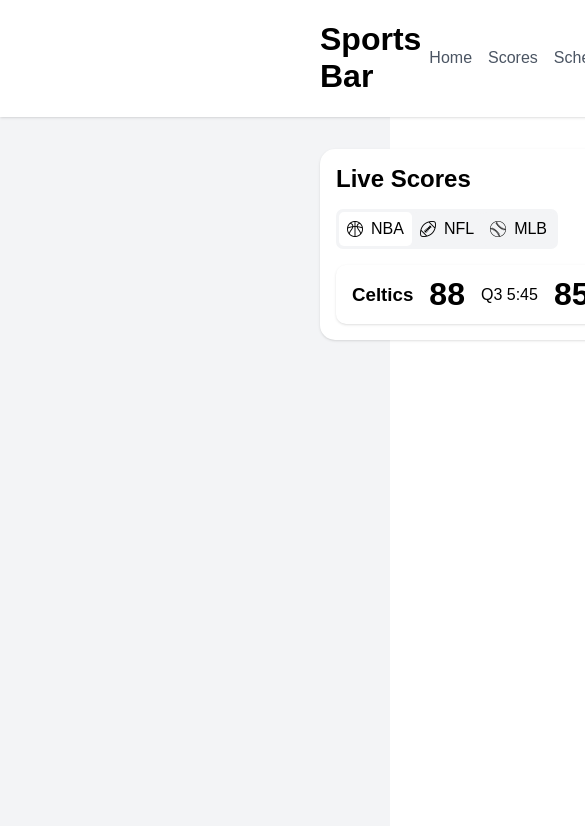
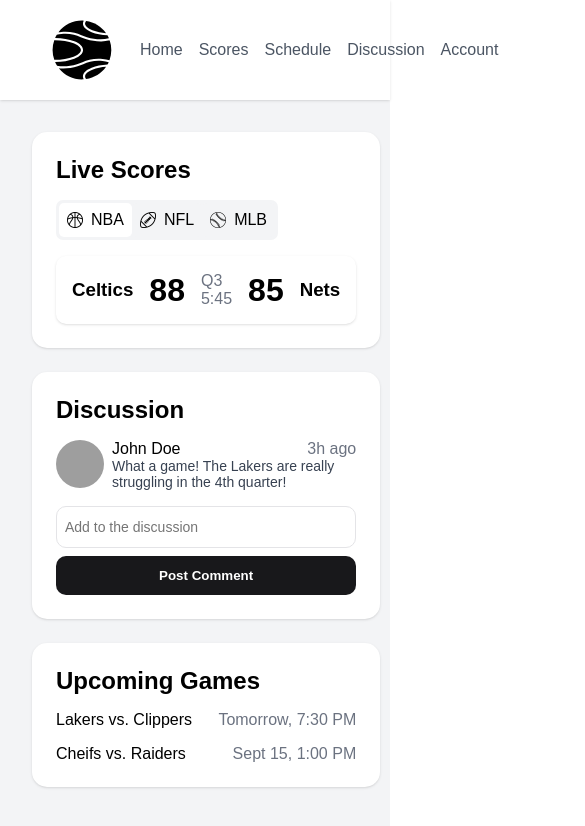
Before and after one commit to humandavey/sports-bar, a React (Vite) app in the folder client/: page / in a window 390 px wide. Shown: the top 826 px of the page, 585 px wide, since content can reach past the window. Built offline with nearby package versions, Linux system fonts and the light colour scheme; grey boxes are pictures that could not be loaded.

Commit message:
feat: much more responsive, navigatable, added upcoming games card

```diff
--- a/client/src/components/ChatMessage.tsx
+++ b/client/src/components/ChatMessage.tsx
@@ -10,7 +10,7 @@ export default ({name, timestamp, content}: ChatMessageProps) => {
     const seconds = (Date.now() / 1000) - timestamp;
     const minutes = seconds / 60;
     const hours = minutes / 60;
-    const days = hours / 60;
+    const days = hours / 24;
     if (days >= 1) return Math.floor(days) + 'd ago';
     if (hours >= 1) return Math.floor(hours) + 'h ago';
     if (minutes >= 1) return Math.floor(minutes) + 'm ago';
--- a/client/src/components/Header.tsx
+++ b/client/src/components/Header.tsx
@@ -7,13 +7,13 @@ export default () => {
   return (
     <>
       <div className='header-container'>
-        <h1 className='header-title'>Sports Bar</h1>
+        <img tabIndex={0} className='header-img' src='./logo_black.svg' />
         <div className='header-nav'>
-          <p className='header-nav-item' onClick={() => navigate('/')}>Home</p>
-          <p className='header-nav-item' onClick={() => navigate('/scores')}>Scores</p>
-          <p className='header-nav-item' onClick={() => navigate('/schedule')}>Schedule</p>
-          <p className='header-nav-item' onClick={() => navigate('/discussion')}>Discussion</p>
-          <p className='header-nav-item' onClick={() => navigate('/account')}>Account</p>
+          <p tabIndex={0} className='header-nav-item' onClick={() => navigate('/')}>Home</p>
+          <p tabIndex={0} className='header-nav-item' onClick={() => navigate('/scores')}>Scores</p>
+          <p tabIndex={0} className='header-nav-item' onClick={() => navigate('/schedule')}>Schedule</p>
+          <p tabIndex={0} className='header-nav-item' onClick={() => navigate('/discussion')}>Discussion</p>
+          <p tabIndex={0} className='header-nav-item' onClick={() => navigate('/account')}>Account</p>
         </div>
       </div>
     </>
--- a/client/src/components/LeagueSelectorChip.tsx
+++ b/client/src/components/LeagueSelectorChip.tsx
@@ -8,7 +8,7 @@ export default ({name, selected, onSelect}: LeagueSelectorChipProps) => {
 
   return (
     <>
-      <div className='league-selector-button' style={{backgroundColor: selected === name ? 'white' : 'rgb(243, 244, 246, var(--tw-bg-opacity, 1))'}} onClick={() => onSelect(name)}>
+      <div tabIndex={0} className='league-selector-button' style={{backgroundColor: selected === name ? 'white' : 'rgb(243, 244, 246, var(--tw-bg-opacity, 1))'}} onClick={() => onSelect(name)}>
         <img src={'./leagues/' + name.toLowerCase() + '.png'} className='league-selector-img' />
         <p style={{margin: 0}}>{name.toUpperCase()}</p>
       </div>
--- a/client/src/components/ScorePreview.tsx
+++ b/client/src/components/ScorePreview.tsx
@@ -16,7 +16,7 @@ export default ({home, homeScore, moment, away, awayScore}: ScorePreviewProps) =
           <h1 className='score-number'>{homeScore}</h1>
         </div>
         <div>
-          <p>{moment}</p>
+          <p style={{color: '#6b7280'}}>{moment}</p>
         </div>
         <div className='score-away-container'>
           <h1 className='score-number'>{awayScore}</h1>
--- a/client/src/index.css
+++ b/client/src/index.css
@@ -11,12 +11,17 @@ html body {
   display: flex;
   flex-direction: row;
   justify-content: space-between;
-  padding: 0 20rem 0 20rem;
+  padding: 0 2rem;
   background-color: white;
-  box-shadow: 0 1px 3px 0 rgb(0, 0, 0, 0.1), 0 1px 2px -1px rgb(0, 0, 0, 0.1);
+  box-shadow: 0 1px 3px 0 rgb(0 0 0 / 0.1), 0 1px 2px -1px rgb(0 0 0 / 0.1);
 }
 
-.header-title:hover {
+.header-img {
+  width: 100px;
+  height: 100px;
+}
+
+.header-img:hover {
   cursor: pointer;
 }
 
@@ -29,41 +34,46 @@ html body {
 
 .header-nav-item {
   margin: 8px;
-  color: rgb(75, 85, 99, var(--tw-text-opacity, 1));
+  color: rgb(75 85 99);
 }
 
 .header-nav-item:hover {
-  color: rgb(17, 24, 39, var(--tw-text-opacity, 1));
+  color: rgb(17 24 39);
   cursor: pointer;
 }
 
 .content {
-  background-color: rgb(243, 244, 246, var(--tw-bg-opacity, 1));
-  height: 100vh;
+  background-color: rgb(243 244 246);
+  min-height: 100vh;
 }
 
 .home-content {
-  display: flex;
-  padding: 2rem 20rem 0 20rem;
-  align-items: flex-start;
+  padding: 2rem;
+  max-width: 1400px;
+  margin: 0 auto;
+}
+
+.cards-grid {
+  display: grid;
+  grid-template-columns: repeat(3, 1fr);
+  gap: 1.5rem;
+  align-items: start;
 }
 
 .card-container {
   background-color: white;
-  padding: 1rem;
+  padding: 1.5rem;
   border-radius: 15px;
-  box-shadow: 0 1px 3px 0 rgb(0, 0, 0, 0.1), 0 1px 2px -1px rgb(0, 0, 0, 0.1);
-  flex-grow: 0;
-  flex-shrink: 0;
+  box-shadow: 0 1px 3px 0 rgb(0 0 0 / 0.1), 0 1px 2px -1px rgb(0 0 0 / 0.1);
 }
 
-.card-container:not(:first-child) {
-  margin-left: 2rem;
+.scores-card {
+  grid-column: span 1;
 }
 
 .league-selector-container {
   display: inline-block;
-  background-color: rgb(243, 244, 246, var(--tw-bg-opacity, 1));
+  background-color: rgb(243 244 246);
   border-radius: 7px;
   margin-top: 1rem;
 }
@@ -95,9 +105,9 @@ html body {
 .score-container {
   display: flex;
   align-items: center;
-  min-width: 40vw;
+  width: 100%;
   justify-content: space-between;
-  box-shadow: 0 1px 3px 0 rgb(0, 0, 0, 0.1), 0 1px 2px -1px rgb(0, 0, 0, 0.1);
+  box-shadow: 0 1px 3px 0 rgb(0 0 0 / 0.1), 0 1px 2px -1px rgb(0 0 0 / 0.1);
   border-radius: 10px;
 }
 
@@ -118,7 +128,7 @@ html body {
 }
 
 .score-number {
-  margin: 0 1rem 0 1rem;
+  margin: 0 1rem;
 }
 
 .chat-container {
@@ -137,7 +147,8 @@ html body {
 .chat-message-content {
   display: flex;
   flex-direction: column;
-  padding: 0 0 0 .5rem;
+  padding-left: .5rem;
+  width: 100%;
 }
 
 .chat-message-info {
@@ -175,7 +186,7 @@ html body {
 
 .chat-input:focus {
   border-color: #999;
-  box-shadow: 0 0 0 0 rgba(153, 153, 153, 0.5);
+  box-shadow: 0 0 0 0 rgba(153 153 153 / 0.5);
 }
 
 .chat-post {
@@ -191,3 +202,50 @@ html body {
 .chat-post:hover {
   background-color: #333333;
 }
+
+.chat-post:focus {
+  background-color: #333333;
+}
+
+.upcoming-list {
+  display: flex;
+  flex-direction: column;
+}
+
+.upcoming-game {
+  display: flex;
+  flex-direction: row;
+  justify-content: space-between;
+}
+
+.upcoming-game:not(:last-child) {
+  margin-bottom: 1rem;
+}
+
+@media (max-width: 1200px) {
+  .cards-grid {
+    grid-template-columns: repeat(2, 1fr);
+  }
+
+  .scores-card {
+    grid-column: span 2;
+  }
+}
+
+@media (max-width: 768px) {
+  .cards-grid {
+    grid-template-columns: 1fr;
+  }
+
+  .scores-card {
+    grid-column: span 1;
+  }
+
+  .home-content {
+    padding: 2rem;
+  }
+
+  .header-container {
+    padding: 0 2rem;
+  }
+}
--- a/client/src/pages/Home.tsx
+++ b/client/src/pages/Home.tsx
@@ -4,13 +4,13 @@ import LeagueSelector from "../components/LeagueSelector";
 import ScorePreview from "../components/ScorePreview";
 
 export default () => {
-
   return (
     <>
       <div className='content'>
         <Header />
         <div className='home-content'>
-          <div className='card-container'>
+          <div className='cards-grid'>
+            <div className='card-container scores-card'>
               <div>
                 <h2 style={{margin: 0}}>Live Scores</h2>
               </div>
@@ -25,7 +25,7 @@ export default () => {
               <div>
                 <h2 style={{margin: 0}}>Discussion</h2>
                 <div className='chat-container'>
-                <ChatMessage name='John Doe' timestamp={0} content={"What a game! The Lakers are really struggling in the 4th quarter!"} />
+                  <ChatMessage name='John Doe' timestamp={1736960000} content={"What a game! The Lakers are really struggling in the 4th quarter!"} />
                 </div>
               </div>
               <div className='chat-send-message'>
@@ -33,6 +33,22 @@ export default () => {
                 <button className='chat-post'>Post Comment</button>
               </div>
             </div>
+            <div className='card-container upcoming-container'>
+              <div>
+                <h2 style={{margin: '0 0 1rem 0'}}>Upcoming Games</h2>
+              </div>
+              <div className='upcoming-list'>
+                <div className='upcoming-game'>
+                  <p style={{margin: 0}}>Lakers vs. Clippers</p>
+                  <p style={{margin: 0, color: '#6b7280'}}>Tomorrow, 7:30 PM</p>
+                </div>
+                <div className='upcoming-game'>
+                  <p style={{margin: 0}}>Cheifs vs. Raiders</p>
+                  <p style={{margin: 0, color: '#6b7280'}}>Sept 15, 1:00 PM</p>
+                </div>
+              </div>
+            </div>
+          </div>
         </div>
       </div>
     </>
```
Lines whose indentation alone changed are shown as unchanged.
